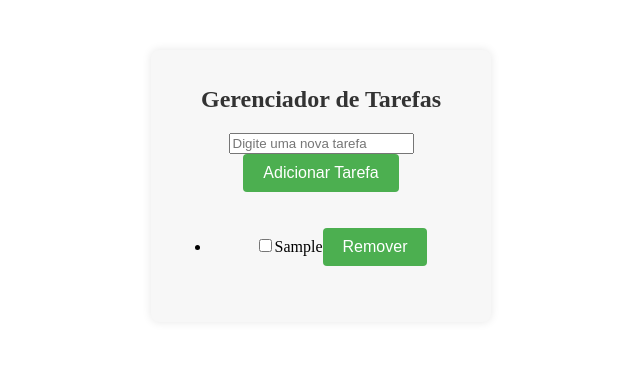
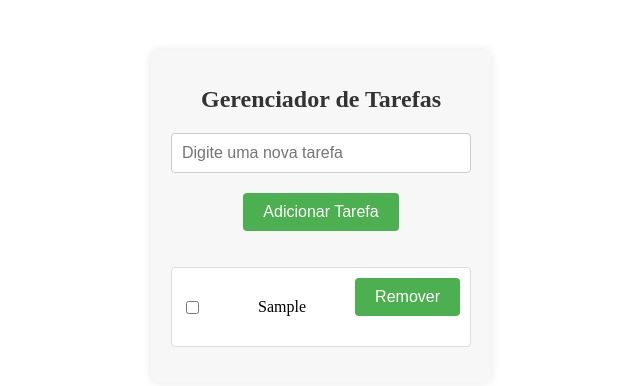
Before and after one commit to carollaynecardozo/gerenciador-tarefas, a React (Vite) app: page / in a window 1280 px wide. Both pictures are taken after typing "Sample" into the empty fields and a click on the button "Adicionar Tarefa". Shown: the top 386 px of the page, without its empty margins (319-959 px from the left). Built offline with nearby package versions, Linux system fonts and the light colour scheme.

Commit message:
adicionando componentização do projeto

```diff
--- a/src/App.tsx
+++ b/src/App.tsx
@@ -1,27 +1,20 @@
-import { useState, useEffect } from "react";
+import React, { useState, useEffect } from "react";
+import TaskInput from "./components/TaskInput/TaskInput";
+import TaskList from "./components/TaskList/TaskList";
 import "./App.css";
 
-function App() {
-  // Pega as tarefas salvas no localStorage
+const App: React.FC = () => {
   const savedTasks = localStorage.getItem("tasks");
   const initialTasks = savedTasks ? JSON.parse(savedTasks) : [];
 
   // Estado para armazenar as tarefas
-  const [tasks, setTasks] =
-    useState<{ id: number; text: string; completed: boolean }[]>(initialTasks);
-  const [newTask, setNewTask] = useState("");
+  const [tasks, setTasks] = useState<Task[]>(initialTasks);
 
-  // Atualiza o localStorage sempre que as tarefas mudam
   useEffect(() => {
     localStorage.setItem("tasks", JSON.stringify(tasks));
   }, [tasks]);
 
-  // Função para adicionar uma nova tarefa
-  function addTask() {
-    if (newTask.trim() === "") {
-      return; // Não adiciona tarefas vazias
-    }
-
+  const addTask = (newTask: string) => {
     const newTaskObject = {
       id: Date.now(),
       text: newTask,
@@ -29,8 +22,7 @@ function App() {
     };
 
     setTasks([...tasks, newTaskObject]);
-    setNewTask(""); // Limpa o campo de entrada
-  }
+  };
 
   // Função para remover uma tarefa
   function removeTask(id: number) {
@@ -46,46 +38,27 @@ function App() {
     );
   }
 
+  // Função para completar todas as tarefas
+  // function completeAllTasks() {
+  //   const completedTasks = tasks.map((task) => {
+  //     task.completed = true;
+  //     return task;
+  //   });
+
+  //   setTasks(completedTasks);
+  // }
+
   return (
     <div className="container">
       <h1>Gerenciador de Tarefas</h1>
-
-      <input
-        type="text"
-        placeholder="Digite uma nova tarefa"
-        value={newTask}
-        onChange={(e) => setNewTask(e.target.value)}
-        onKeyDown={(e) => {
-          if (e.key === "Enter") {
-            addTask();
-          }
-        }}
+      <TaskInput onAddTask={addTask} />
+      <TaskList
+        tasks={tasks}
+        onRemoveTask={removeTask}
+        onToggleCompletion={toggleTaskCompletion}
       />
-
-      {/* Botão para adicionar uma nova tarefa */}
-      <button onClick={addTask}>Adicionar Tarefa</button>
-
-      <ul>
-        {tasks.map((task) => (
-          <li key={task.id} style={{ cursor: "pointer" }}>
-            <input
-              type="checkbox"
-              checked={task.completed}
-              onChange={() => toggleTaskCompletion(task.id)}
-            />
-            <span
-              style={{
-                textDecoration: task.completed ? "line-through" : "none",
-              }}
-            >
-              {task.text}
-            </span>
-            <button onClick={() => removeTask(task.id)}>Remover</button>
-          </li>
-        ))}
-      </ul>
     </div>
   );
-}
+};
 
 export default App;
--- /dev/null
+++ b/src/components/Task/Task.tsx
@@ -0,0 +1,30 @@
+import React from "react";
+import "./Task.css";
+
+interface TaskProps {
+  task: Task;
+  onRemove: () => void;
+  onToggleCompletion: () => void;
+}
+
+const Task: React.FC<TaskProps> = ({ task, onRemove, onToggleCompletion }) => {
+  return (
+    <li>
+      <input
+        type="checkbox"
+        checked={task.completed}
+        onChange={onToggleCompletion}
+      />
+      <span
+        style={{
+          textDecoration: task.completed ? "line-through" : "none",
+        }}
+      >
+        {task.text}
+      </span>
+      <button onClick={onRemove}>Remover</button>
+    </li>
+  );
+};
+
+export default Task;
--- /dev/null
+++ b/src/components/TaskInput/TaskInput.tsx
@@ -0,0 +1,37 @@
+// src/TaskInput.tsx
+import React, { useState } from "react";
+import "./TaskInput.css";
+
+interface TaskInputProps {
+  onAddTask: (task: string) => void;
+}
+
+const TaskInput: React.FC<TaskInputProps> = ({ onAddTask }) => {
+  const [newTaskText, setNewTaskText] = useState("");
+
+  const handleAddTask = () => {
+    if (newTaskText.trim() !== "") {
+      onAddTask(newTaskText);
+      setNewTaskText(""); // Limpa o campo de input após adicionar
+    }
+  };
+
+  return (
+    <div>
+      <input
+        type="text"
+        value={newTaskText}
+        onChange={(e) => setNewTaskText(e.target.value)}
+        placeholder="Digite uma nova tarefa"
+        onKeyDown={(e) => {
+          if (e.key === "Enter") {
+            handleAddTask();
+          }
+        }}
+      />
+      <button onClick={handleAddTask}>Adicionar Tarefa</button>
+    </div>
+  );
+};
+
+export default TaskInput;
--- /dev/null
+++ b/src/components/TaskList/TaskList.tsx
@@ -0,0 +1,31 @@
+// src/TaskList.tsx
+import React from "react";
+import Task from "../Task/Task";
+import "./TaskList.css";
+
+interface TaskListProps {
+  tasks: Task[];
+  onRemoveTask: (id: number) => void;
+  onToggleCompletion: (id: number) => void;
+}
+
+const TaskList: React.FC<TaskListProps> = ({
+  tasks,
+  onRemoveTask,
+  onToggleCompletion,
+}) => {
+  return (
+    <ul>
+      {tasks.map((task) => (
+        <Task
+          key={task.id}
+          task={task}
+          onRemove={() => onRemoveTask(task.id)}
+          onToggleCompletion={() => onToggleCompletion(task.id)}
+        />
+      ))}
+    </ul>
+  );
+};
+
+export default TaskList;
```
